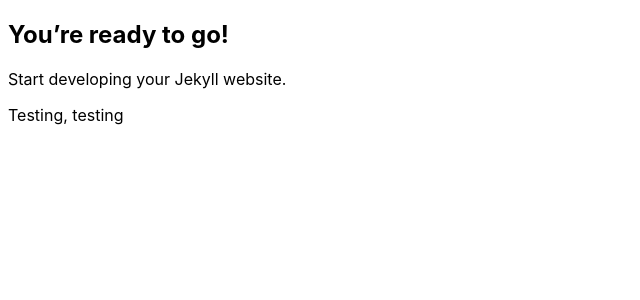
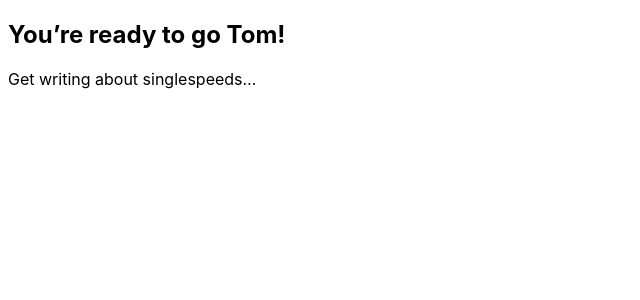
Before and after one commit to onereallynicespeed/onereallynicespeed.github.io, a Jekyll site: the page built from index.md, in a window 1280 px wide. Shown: the top 300 px of the page, without its empty margins (0-640 px from the left). Built offline with Jekyll 4.4.1, drawn with Linux system fonts in a browser that asks for light colours.

Commit message:
Update index.md

```diff
--- a/index.md
+++ b/index.md
@@ -3,8 +3,6 @@ layout: default
 title: "Happy Jekylling!"
 ---
 
-## You're ready to go!
+## You're ready to go Tom!
 
-Start developing your Jekyll website.
-
-Testing, testing
+Get writing about singlespeeds...
```
